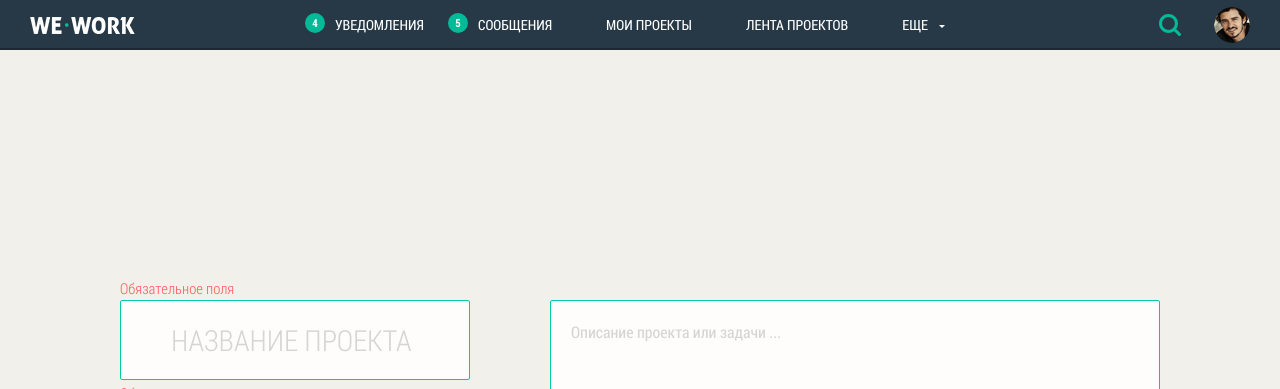
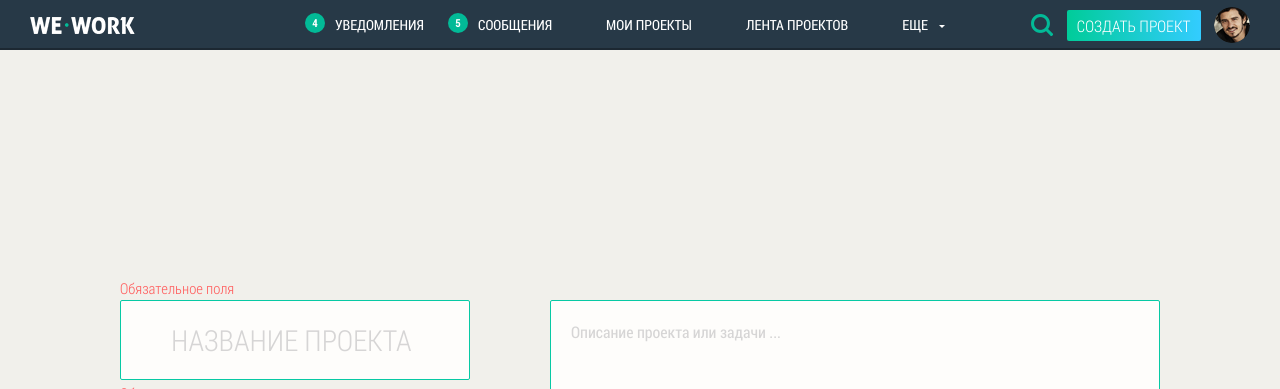
Before and after one commit to cheekeebreekee/we-work, a plain HTML site: page index.html in a window 1280 px wide. Shown: the top 389 px of the page. Drawn offline with Linux system fonts and the light colour scheme.

Commit message:
we-work/feature: add create-project btn to header section

```diff
--- a/css/project-form.css
+++ b/css/project-form.css
@@ -249,6 +249,26 @@
   text-transform: uppercase;
   font-family: 'RobotoCondensedLight';
   color: #fff;
+}
+
+.blue_btn--header {
+  padding: 5px 10px;
+  margin: 0 10px;
+  height: auto;
+  background: linear-gradient(to right, rgba(0,204,153,1) 0%, rgba(51,204,255,1) 100%);
+  border: none;
+  font-size: 16px;
+  text-transform: uppercase;
+  font-family: 'RobotoCondensedLight';
+  color: #fff;
+}
+
+.blue_btn--header:hover {
+  background: linear-gradient(to right, rgba(0,204,153,1) 0%, rgba(51,204,255,1) 100%);
+}
+
+#user_top {
+  margin-left: 0;
 }
 
 .new-project-wrapper .project-inner-wrapper {
--- a/index.html
+++ b/index.html
@@ -231,7 +231,9 @@
 					<span id="form_closer"></span>
 				</div>
 			</div>
+      <a href="#" class="blue_btn blue_btn--header" >Создать проект</a>
 			<div id="user_top">
+
 				<div class="usr_image">
 					<img src="img/user.png" alt="user" />
 				</div>
```
